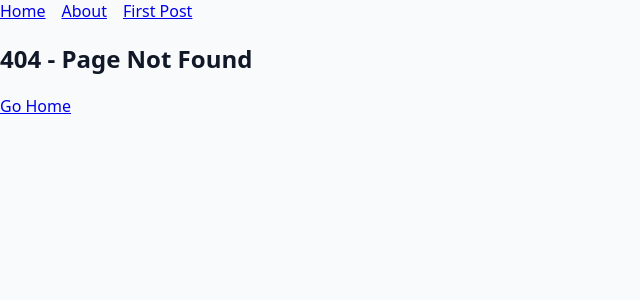
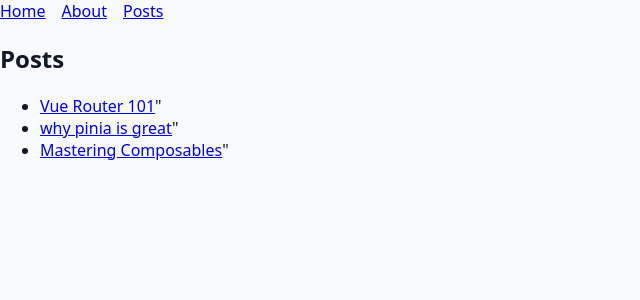
Before and after one commit to keerthiAppspire/vue-component-library, a Vue app: page /posts in a window 1280 px wide. Before the commit this address had no page. Shown: the top 300 px of the page, without its empty margins (0-640 px from the left). Built offline with nearby package versions, Linux system fonts and the light colour scheme.

Commit message:
Day 15: Practical Implementation — A 4-Page App

```diff
--- a/src/App.vue
+++ b/src/App.vue
@@ -3,7 +3,7 @@
     <nav>
       <router-link to="/">Home</router-link>
       <router-link to="/about">About</router-link>
-      <router-link :to="{ name: 'post', params: {id: 1} }">First Post</router-link>
+      <router-link to="/posts">Posts</router-link>
     </nav>
   </header>
   <main>
--- a/src/router/index.js
+++ b/src/router/index.js
@@ -5,10 +5,10 @@ import HomeView from '@/views/HomeView.vue'
 const routes = [
   { path: '/', name: 'home', component: HomeView },
   { path: '/about', name: 'about', component: () => import('@/views/AboutView.vue') }, // lazy
+  { path: '/posts', name: 'posts', component: () => import('@/views/PostsView.vue') },
   { path: '/posts/:id', name: 'post', component: () => import('@/views/PostDetailView.vue'), props: true },
   { path: '/:pathMatch(.*)*', name: 'not-found', component: () => import('@/views/NotFoundView.vue') }
 ]
-
 export default createRouter({
   history: createWebHistory(),
   routes
--- a/src/views/HomeView.vue
+++ b/src/views/HomeView.vue
@@ -1,6 +1,7 @@
 <template>
-  <section>
-    <h1>Welcome</h1>
-    <p>Vue Component Library Home Page</p>
-  </section>
+    <section>
+        <h1>Welcome</h1>
+        <p>Browse the latest posts</p>
+        <router-link to="/posts">See Posts </router-link>
+    </section>
 </template>
--- a/src/views/NotFoundView.vue
+++ b/src/views/NotFoundView.vue
@@ -1,8 +1,6 @@
 <template>
   <section>
     <h1>404 - Page Not Found</h1>
-    <router-link to="/">
-      Go Home
-    </router-link>
+    <router-link to="/"> Take me Home</router-link>
   </section>
 </template>
--- a/src/views/PostDetailView.vue
+++ b/src/views/PostDetailView.vue
@@ -1,8 +1,16 @@
 <script setup>
+import { useRouter } from 'vue-router'
+
 defineProps({ id: String })
+
+const router = useRouter()
 </script>
 
 <template>
-  <h1>Post #{{ id }}</h1>
-  <p>Post details page</p>
+  <section>
+
+    <h1>Post #{{ id }}</h1>
+    <p>Full content here…</p>
+    <button @click="router.back()"> Back</button>
+  </section>
 </template>
--- /dev/null
+++ b/src/views/PostsView.vue
@@ -0,0 +1,19 @@
+<script setup>
+    const posts=[
+        {id:1,title:'Vue Router 101'},
+        {id:2,title:'why pinia is great'},
+        {id:3,title:'Mastering Composables'}
+    ]
+</script>
+<template>
+    <section>
+        <h1>Posts</h1>
+        <ul>
+            <li v-for="p in posts" :key="p.id">
+                <router-link :to="{ name:'post', params:{ id: p.id } }">
+                    {{ p.title }}
+                </router-link>"
+            </li>
+        </ul>
+    </section>
+</template>
```
